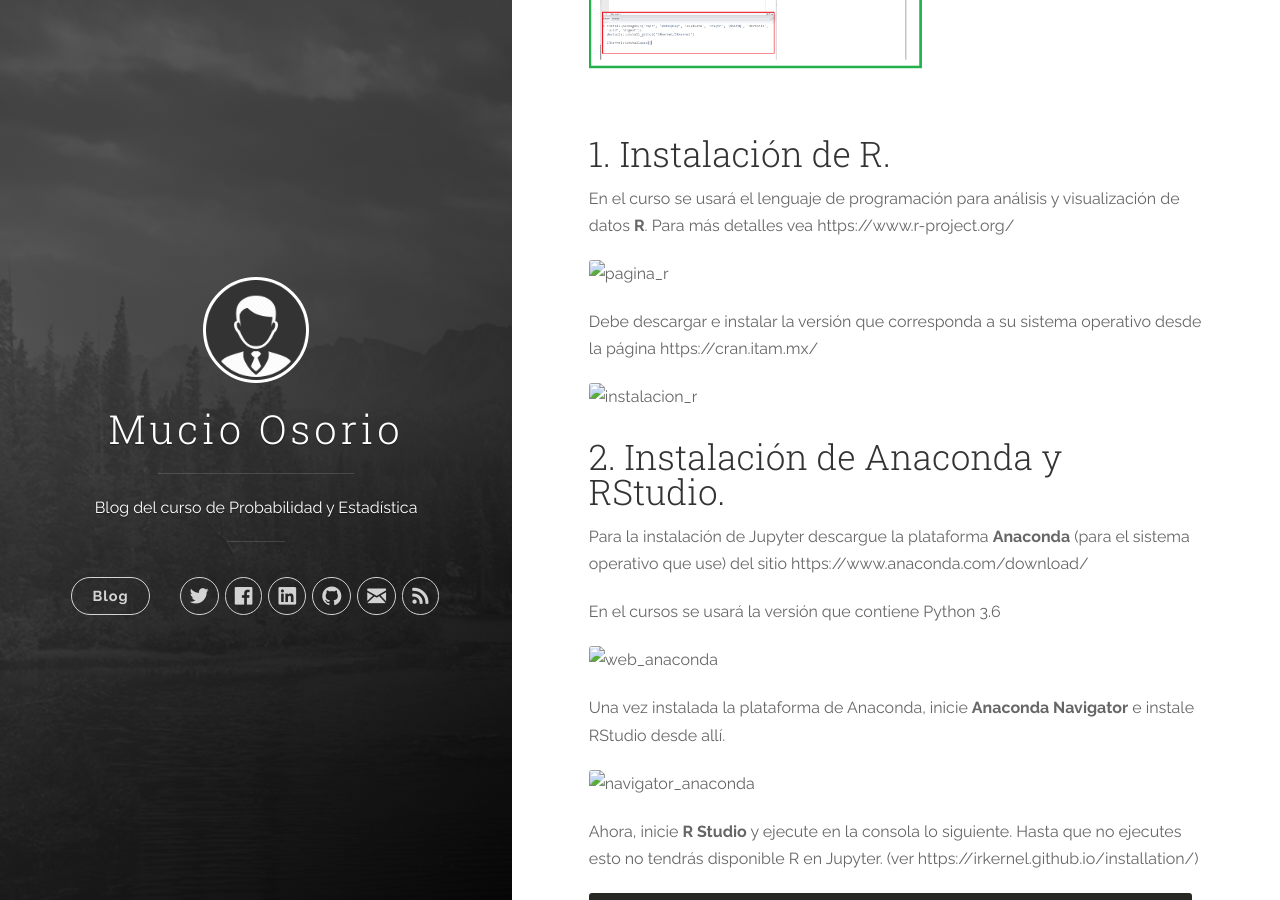
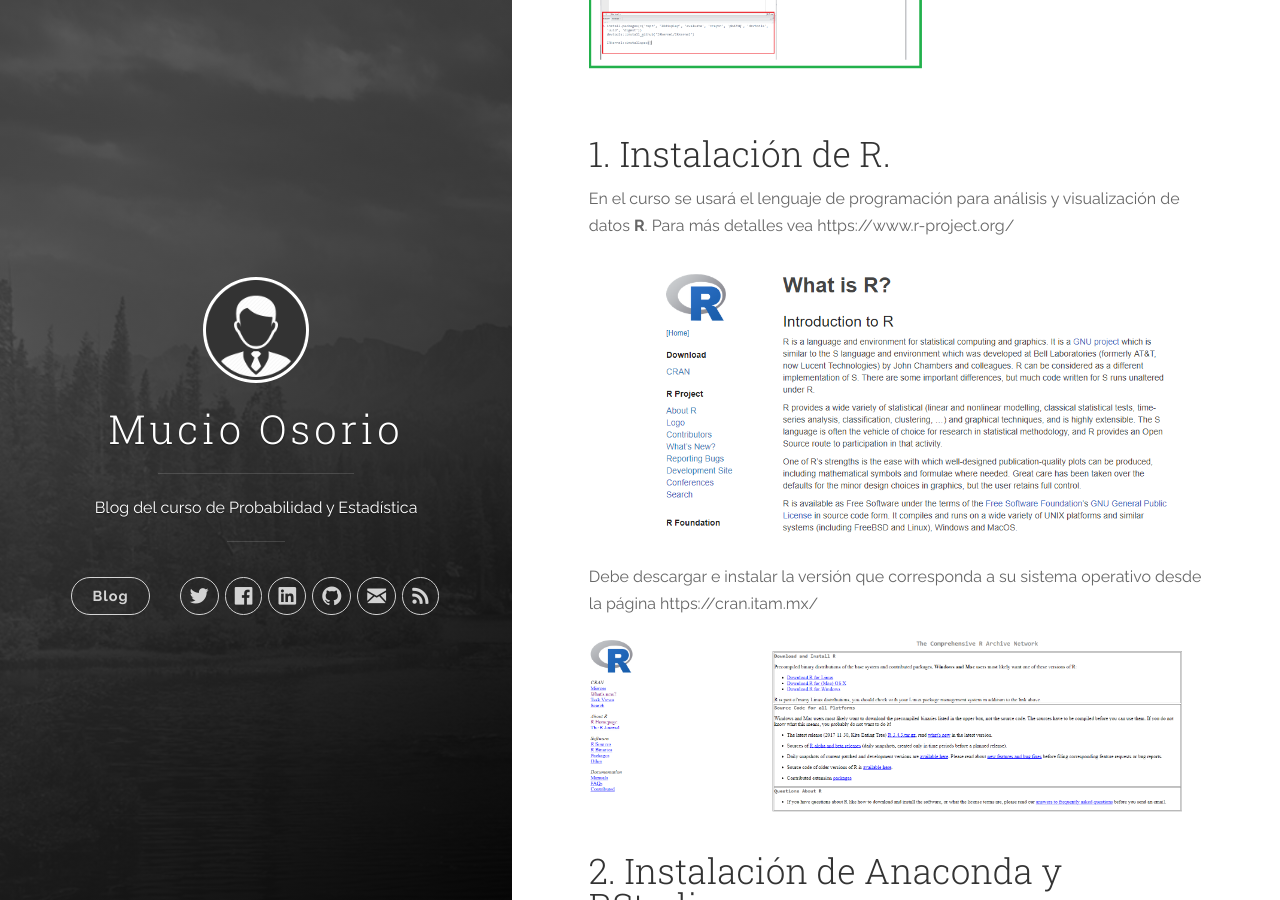
Before and after one commit to mucioosorio/probabilidad, a Jekyll site: the page built from _posts/2018-01-12-Instalación-R-RStudio-Jupyter.md, in a window 1280 px wide and 900 px high, scrolled down 643 px. Built offline with Jekyll 4.4.1, drawn with Linux system fonts in a browser that asks for light colours; nearby versions of some CDN libraries.

Commit message:
Update 2018-01-12-Instalación-R-RStudio-Jupyter.md

````diff
--- a/_posts/2018-01-12-Instalación-R-RStudio-Jupyter.md
+++ b/_posts/2018-01-12-Instalación-R-RStudio-Jupyter.md
@@ -9,11 +9,11 @@ Las tres herramientas que deben instalarse para el curso son **R**, **RStudio**
 
 En el curso se usará el lenguaje de programación para análisis y visualización de datos **R**. Para más detalles vea https://www.r-project.org/
 
-![pagina_r](figs/03_pagina-r.PNG)
+![pagina_r](/probabilidad/figs/03_pagina-r.PNG)
 
 Debe descargar e instalar la versión que corresponda a su sistema operativo desde la página https://cran.itam.mx/
 
-![instalacion_r](figs/04_instalacion-r.PNG)
+![instalacion_r](/probabilidad/figs/04_instalacion-r.PNG)
 
 ## 2. Instalación de Anaconda y RStudio.
 
@@ -21,11 +21,11 @@ Para la instalación de Jupyter descargue la plataforma **Anaconda** (para el si
 
 En el cursos se usará la versión que contiene Python 3.6
 
-![web_anaconda](figs/01_sitio-anaconda.PNG)
+![web_anaconda](/probabilidad/figs/01_sitio-anaconda.PNG)
 
 Una vez instalada la plataforma de Anaconda, inicie **Anaconda Navigator** e instale RStudio desde allí.
 
-![navigator_anaconda](figs/02_anaconda-navigator.PNG)
+![navigator_anaconda](/probabilidad/figs/02_anaconda-navigator.PNG)
 
 Ahora, inicie **R Studio** y ejecute en la consola lo siguiente. Hasta que no ejecutes esto no tendrás disponible R en Jupyter. (ver https://irkernel.github.io/installation/)
 
@@ -37,6 +37,6 @@ devtools::install_github('IRkernel/IRkernel')
 IRkernel::installspec()
 ```
 
-![kernel_r](figs/05_instalacion-kernelr.PNG)
+![kernel_r](/probabilidad/figs/05_instalacion-kernelr.PNG)
 
 Finalmente, para poder trabajar en **Jupyter**, abrá la aplicación desde **Anaconda Navigator** o desde el menú de inicio de windows.
````
